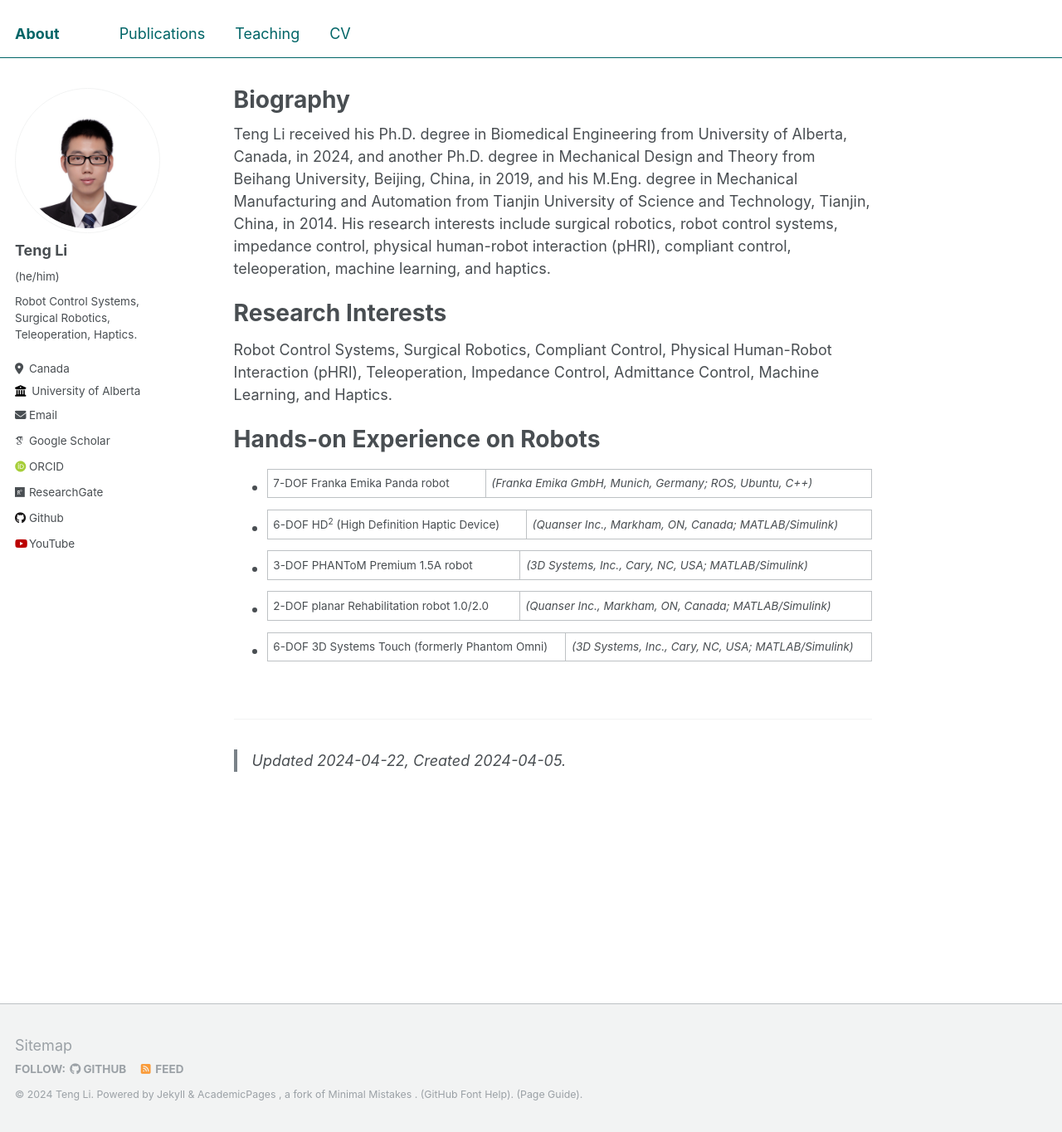
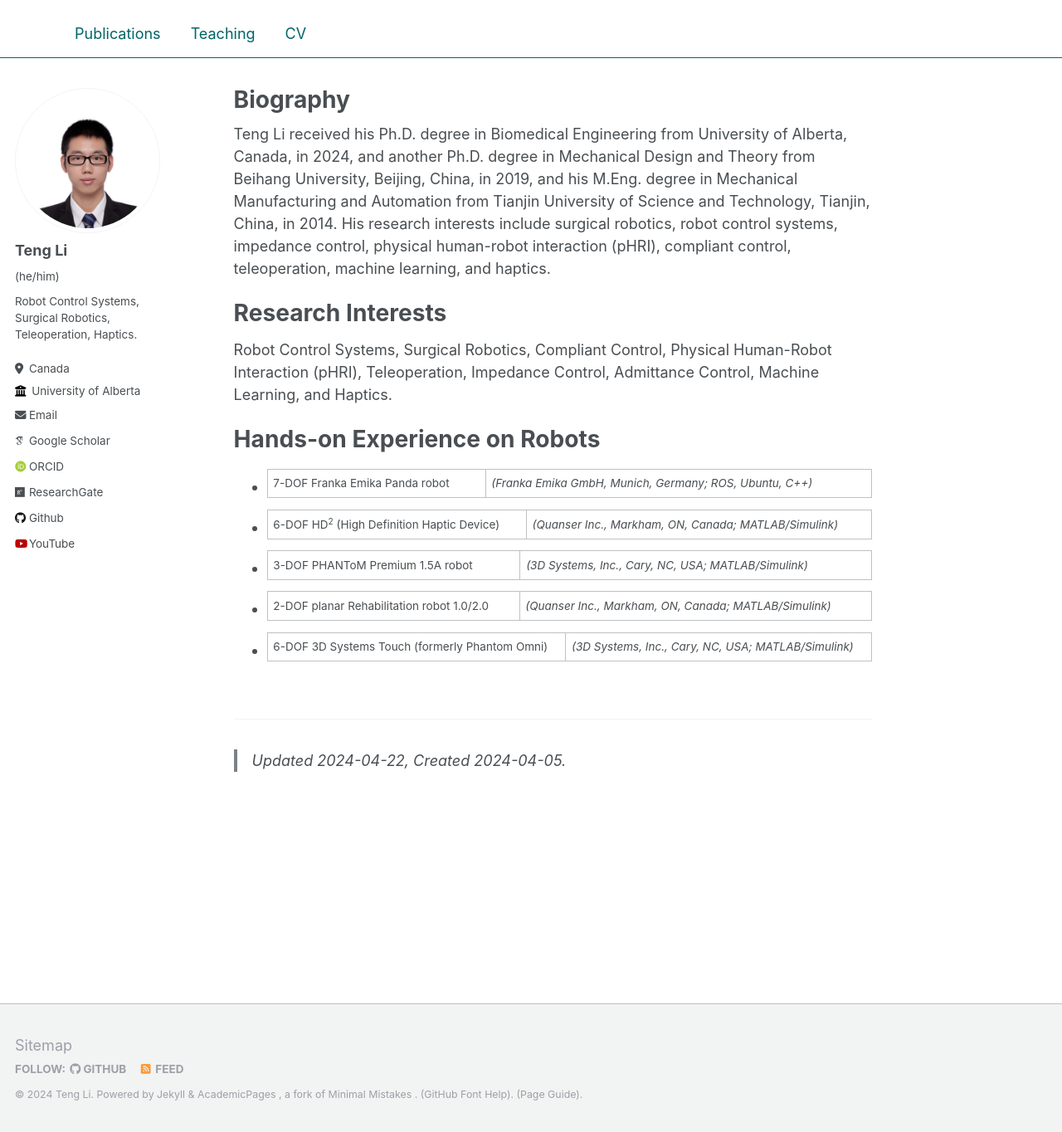
Before and after one commit to teng4/teng4.github.io, a Jekyll site: the page built from _pages/about.md, in a window 1280 px wide and 1364 px high. Shown: the whole window at 83% size. Built offline with Jekyll 4.4.1, drawn with Linux system fonts in a browser that asks for light colours; some web fonts are replaced.

Commit message:
Update masthead.html

```diff
--- a/_includes/masthead.html
+++ b/_includes/masthead.html
@@ -6,7 +6,8 @@
       <nav id="site-nav" class="greedy-nav">
         <button><div class="navicon"></div></button>
         <ul class="visible-links">
-          <li class="masthead__menu-item masthead__menu-item--lg"><a href="{{ base_path }}/">{{ site.title }}</a></li>
+<!--           <li class="masthead__menu-item masthead__menu-item--lg"><a href="{{ base_path }}/">{{ site.title }}</a></li> -->
+          <li class="masthead__menu-item masthead__menu-item--lg"><a href="{{ base_path }}/">{{ site.cv }}</a></li> <!-- teng4 modified (20240507). -->
           {% for link in site.data.navigation.main %}
             {% if link.url contains 'http' %}
               {% assign domain = '' %}
```
